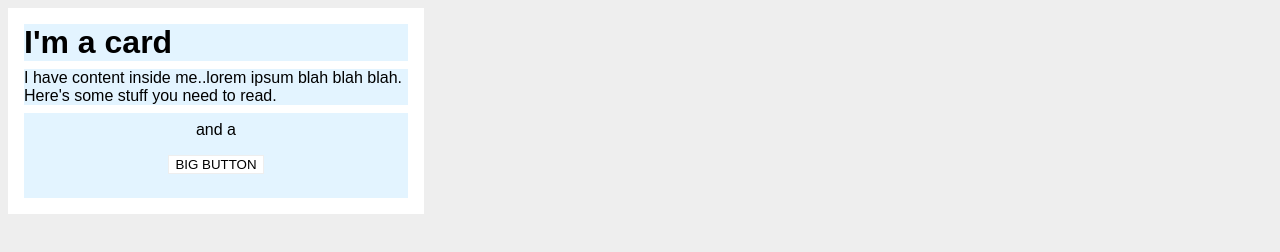
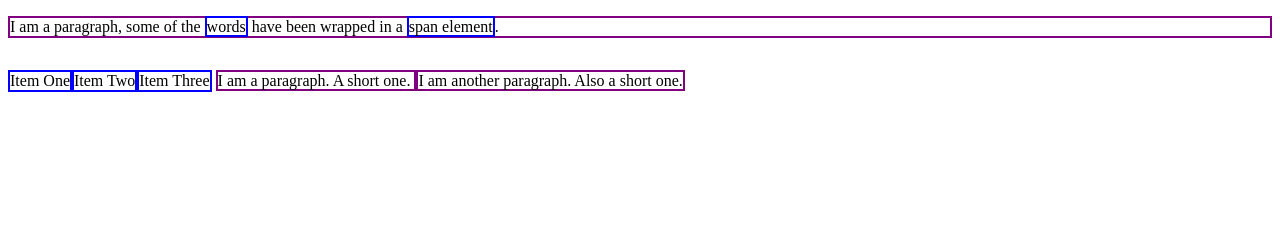
Before and after one commit to JoJoProgramming/TOP, a plain HTML site: page css_foundations/index.html in a window 1280 px wide. Drawn offline with Linux system fonts and the light colour scheme.

Commit message:
Example of CSS box flow: inline and outer.

```diff
--- a/css_foundations/index.html
+++ b/css_foundations/index.html
@@ -8,10 +8,19 @@
   <link rel="stylesheet" href="style.css">
 </head>
 <body>
-  <div class="card">
-    <h1 class="title">I'm a card</h1>
-    <div class="content">I have content inside me..lorem ipsum blah blah blah. Here's some stuff you need to read.</div>
-    <div class="button-container">and a <p><button>BIG BUTTON</button></p></div>
-  </div>
+  <p>
+    I am a paragraph, some of the <span>words</span> have been wrapped in a <span>span element</span>.
+  </p>
+  <ul>
+  <li>Item One</li>
+  <li>Item Two</li>
+  <li>Item Three</li>
+  </ul>
+  <p class = "inline">
+  I am a paragraph. A short one.
+  </p>
+  <p class = "inline">
+    I am another paragraph. Also a short one.
+  </p>
 </body>
 </html>
--- a/css_foundations/style.css
+++ b/css_foundations/style.css
@@ -1,32 +1,27 @@
-body {
-    background: #eee;
-    font-family: sans-serif;
-  }
+span
+{
+  border: 2px blue solid;
+}
 
-  .card {
-    width: 400px;
-    background: #fff;
-    padding: 8px;
-  }
+p
+{
+  border: 2px purple solid;
+}
 
-  .title {
-    background: #e3f4ff;
-    margin: 8px;
-  }
+ul
+{
+  display: inline-flex;
+  list-style: none;
+  padding: 0;
+  /* border: 5px blue solid; */
+}
 
-  .content {
-    background: #e3f4ff;
-    margin: 8px;
-  }
+li
+{
+  border: 2px blue solid;
+}
 
-  .button-container {
-    background: #e3f4ff;
-    margin: 8px;
-    text-align: center;
-    padding: 8px;
-  }
-
-  button {
-    background: white;
-    border: 1px solid #eee;
-  }
+.inline
+{
+  display: inline;
+}
```
